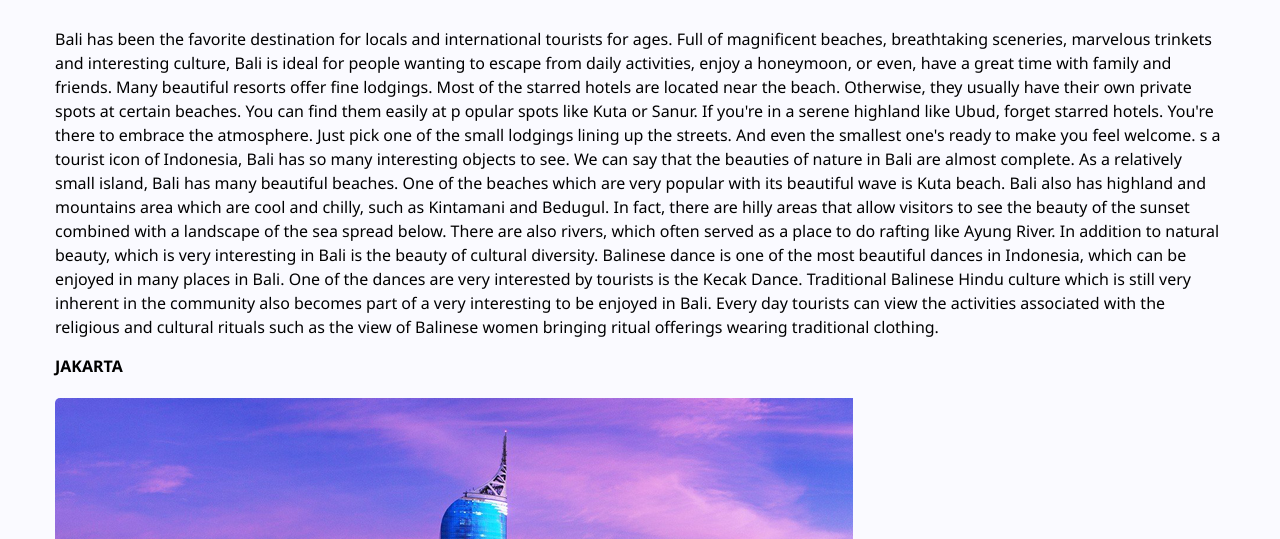
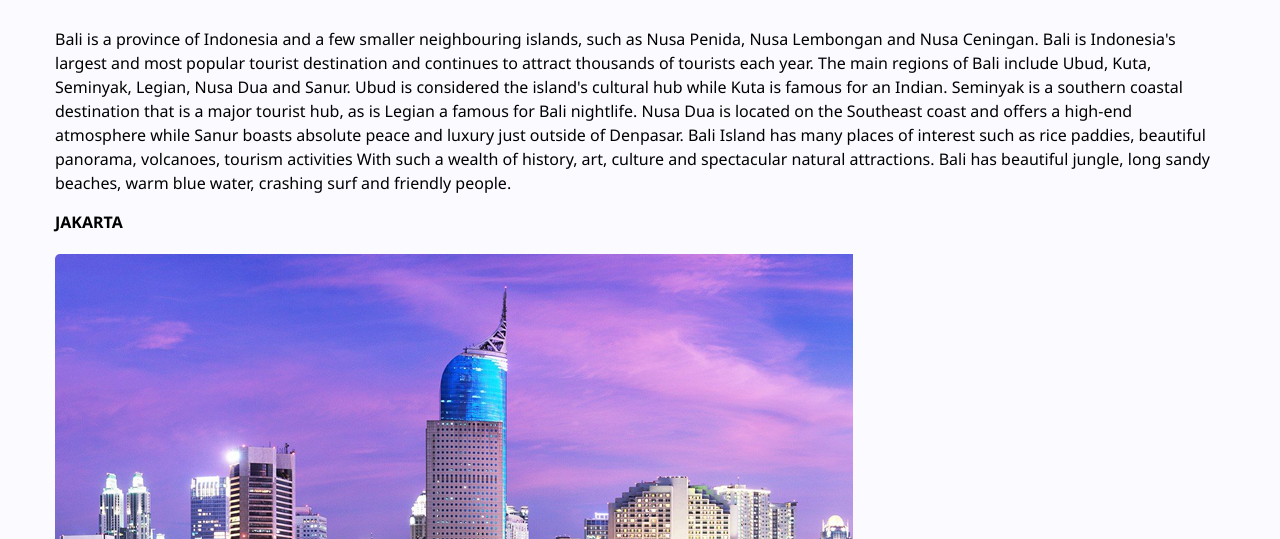
Before and after one commit to asiandreamvacation/build, a plain HTML site: page 8.html in a window 1280 px wide. Shown: the part 575-1114 px from the top of the page. Drawn offline with Linux system fonts and the light colour scheme.

Commit message:
Update 8.html

```diff
--- a/8.html
+++ b/8.html
@@ -93,30 +93,18 @@
 
 
 
-							<p>Bali has been the favorite destination for locals and international tourists for ages.
-								Full of magnificent beaches, breathtaking sceneries, marvelous trinkets and interesting
-								culture, Bali is ideal for people wanting to escape from daily activities, enjoy a
-								honeymoon, or even, have a great time with family and friends. Many beautiful resorts
-								offer fine lodgings. Most of the starred hotels are located near the beach. Otherwise,
-								they usually have their own private spots at certain beaches. You can find them easily
-								at p opular spots like Kuta or Sanur. If you're in a serene highland like Ubud, forget
-								starred hotels. You're there to embrace the atmosphere. Just pick one of the small
-								lodgings lining up the streets. And even the smallest one's ready to make you feel
-								welcome. s a tourist icon of Indonesia, Bali has so many interesting objects to see. We
-								can say that the beauties of nature in Bali are almost complete. As a relatively small
-								island, Bali has many beautiful beaches. One of the beaches which are very popular with
-								its beautiful wave is Kuta beach. Bali also has highland and mountains area which are
-								cool and chilly, such as Kintamani and Bedugul. In fact, there are hilly areas that
-								allow visitors to see the beauty of the sunset combined with a landscape of the sea
-								spread below. There are also rivers, which often served as a place to do rafting like
-								Ayung River. In addition to natural beauty, which is very interesting in Bali is the
-								beauty of cultural diversity. Balinese dance is one of the most beautiful dances in
-								Indonesia, which can be enjoyed in many places in Bali. One of the dances are very
-								interested by tourists is the Kecak Dance. Traditional Balinese Hindu culture which is
-								still very inherent in the community also becomes part of a very interesting to be
-								enjoyed in Bali. Every day tourists can view the activities associated with the
-								religious and cultural rituals such as the view of Balinese women bringing ritual
-								offerings wearing traditional clothing.
+							<p>Bali is a province of Indonesia and a few smaller neighbouring islands,
+								such as Nusa Penida, Nusa Lembongan and Nusa Ceningan. Bali is Indonesia's
+								largest and most popular tourist destination and continues to attract thousands
+								of tourists each year. The main regions of Bali include Ubud, Kuta, Seminyak, Legian, Nusa Dua and Sanur.
+								Ubud is considered the island's cultural hub while
+								Kuta is famous for an Indian. Seminyak is a southern coastal destination
+								that is a major tourist hub, as is Legian a famous for Bali nightlife. Nusa Dua is located
+								on the Southeast coast and offers a high-end atmosphere while Sanur boasts absolute peace
+								and luxury just outside of Denpasar. Bali Island has many places of interest such as rice paddies,
+								beautiful panorama, volcanoes, tourism activities With such a wealth of history, art,
+								culture and spectacular natural attractions. Bali has beautiful jungle, long sandy beaches,
+								warm blue water, crashing surf and friendly people.
 							</p>
 
 
```
